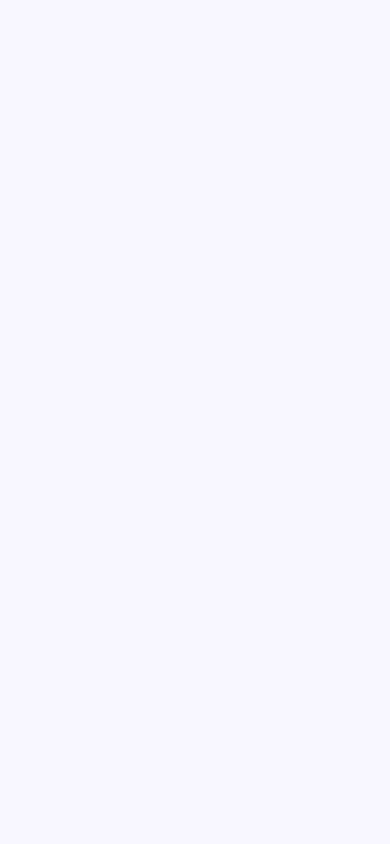
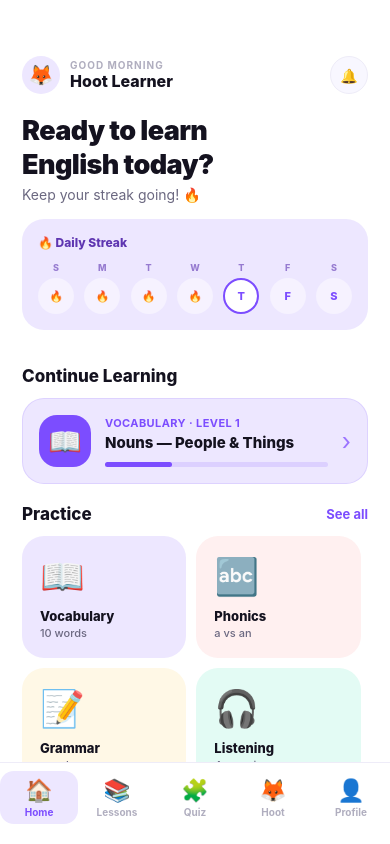
Before and after one commit to holycmx/hoot, a React Native app: screen / in a window 390 px wide. Built offline with nearby package versions, Linux system fonts and the light colour scheme.

Commit message:
Add home screen

```diff
--- a/App.js
+++ b/App.js
@@ -1,5 +1,5 @@
 import { useState } from 'react';
-import { StyleSheet, View } from 'react-native';
+import HomeScreen from './screens/HomeScreen';
 import SplashScreen from './screens/SplashScreen';
 
 export default function App() {
@@ -9,14 +9,5 @@ export default function App() {
     return <SplashScreen onFinish={() => setShowSplash(false)} />;
   }
 
-  return (
-    <View style={styles.container} />
-  );
+  return <HomeScreen />;
 }
-
-const styles = StyleSheet.create({
-  container: {
-    flex: 1,
-    backgroundColor: '#F8F7FF',
-  },
-});
--- /dev/null
+++ b/screens/HomeScreen.js
@@ -0,0 +1,151 @@
+import { ScrollView, StyleSheet, Text, TouchableOpacity, View } from 'react-native';
+import { colors } from '../constants/colors';
+import { typography } from '../constants/typography';
+
+export default function HomeScreen() {
+  return (
+    <View style={styles.container}>
+
+      {/* Header */}
+      <View style={styles.header}>
+        <View style={styles.topRow}>
+          <View style={styles.userRow}>
+            <View style={styles.avatar}>
+              <Text style={styles.avatarText}>🦊</Text>
+            </View>
+            <View>
+              <Text style={styles.greeting}>GOOD MORNING</Text>
+              <Text style={styles.name}>Hoot Learner</Text>
+            </View>
+          </View>
+          <View style={styles.bell}>
+            <Text>🔔</Text>
+          </View>
+        </View>
+        <Text style={styles.headline}>Ready to learn{'\n'}English today?</Text>
+        <Text style={styles.subline}>Keep your streak going! 🔥</Text>
+
+        {/* Streak tracker */}
+        <View style={styles.streakCard}>
+          <Text style={styles.streakTitle}>🔥 Daily Streak</Text>
+          <View style={styles.streakDays}>
+            {['S','M','T','W','T','F','S'].map((d, i) => (
+              <View key={i} style={styles.dayWrap}>
+                <Text style={styles.dayLbl}>{d}</Text>
+                <View style={[styles.dayCircle, i === 4 && styles.dayToday]}>
+                  <Text style={styles.dayText}>{i < 4 ? '🔥' : d}</Text>
+                </View>
+              </View>
+            ))}
+          </View>
+        </View>
+      </View>
+
+      <ScrollView style={styles.body} showsVerticalScrollIndicator={false}>
+
+        {/* Continue */}
+        <View style={styles.sectionHeader}>
+          <Text style={styles.sectionTitle}>Continue Learning</Text>
+        </View>
+        <TouchableOpacity style={styles.continueCard}>
+          <View style={styles.continueIco}>
+            <Text style={styles.continueIcoText}>📖</Text>
+          </View>
+          <View style={styles.continueInfo}>
+            <Text style={styles.continueTag}>VOCABULARY · LEVEL 1</Text>
+            <Text style={styles.continueTitle}>Nouns — People & Things</Text>
+            <View style={styles.progressBar}>
+              <View style={[styles.progressFill, { width: '30%' }]} />
+            </View>
+          </View>
+          <Text style={styles.continueArr}>›</Text>
+        </TouchableOpacity>
+
+        {/* Practice grid */}
+        <View style={styles.sectionHeader}>
+          <Text style={styles.sectionTitle}>Practice</Text>
+          <Text style={styles.sectionLink}>See all</Text>
+        </View>
+        <View style={styles.grid}>
+          {[
+            { ico: '📖', label: 'Vocabulary', sub: '10 words', color: colors.vocabSoft, accent: colors.vocab },
+            { ico: '🔤', label: 'Phonics', sub: 'a vs an', color: colors.phonicsSoft, accent: colors.phonics },
+            { ico: '📝', label: 'Grammar', sub: 'a and an', color: colors.grammarSoft, accent: colors.grammar },
+            { ico: '🎧', label: 'Listening', sub: '4 exercises', color: colors.listeningSoft, accent: colors.listening },
+          ].map((item, i) => (
+            <TouchableOpacity key={i} style={[styles.card, { backgroundColor: item.color }]}>
+              <Text style={styles.cardIco}>{item.ico}</Text>
+              <Text style={styles.cardLabel}>{item.label}</Text>
+              <Text style={styles.cardSub}>{item.sub}</Text>
+            </TouchableOpacity>
+          ))}
+        </View>
+
+        <View style={{ height: 32 }} />
+      </ScrollView>
+
+      {/* Nav bar */}
+      <View style={styles.navbar}>
+        {[
+          { ico: '🏠', label: 'Home', active: true },
+          { ico: '📚', label: 'Lessons', active: false },
+          { ico: '🧩', label: 'Quiz', active: false },
+          { ico: '🦊', label: 'Hoot', active: false },
+          { ico: '👤', label: 'Profile', active: false },
+        ].map((item, i) => (
+          <TouchableOpacity key={i} style={[styles.navItem, item.active && styles.navItemActive]}>
+            <Text style={styles.navIco}>{item.ico}</Text>
+            <Text style={[styles.navLabel, item.active && styles.navLabelActive]}>{item.label}</Text>
+          </TouchableOpacity>
+        ))}
+      </View>
+
+    </View>
+  );
+}
+
+const styles = StyleSheet.create({
+  container: { flex: 1, backgroundColor: colors.bg },
+  header: { paddingTop: 56, paddingHorizontal: 22, paddingBottom: 16, backgroundColor: colors.bg },
+  topRow: { flexDirection: 'row', alignItems: 'center', justifyContent: 'space-between', marginBottom: 20 },
+  userRow: { flexDirection: 'row', alignItems: 'center', gap: 10 },
+  avatar: { width: 38, height: 38, borderRadius: 19, backgroundColor: colors.primarySoft, alignItems: 'center', justifyContent: 'center' },
+  avatarText: { fontSize: 20 },
+  greeting: { fontSize: typography.xs, fontWeight: typography.bold, color: colors.ink3, letterSpacing: 1 },
+  name: { fontSize: typography.lg, fontWeight: typography.extrabold, color: colors.ink },
+  bell: { width: 38, height: 38, borderRadius: 19, backgroundColor: colors.bg2, alignItems: 'center', justifyContent: 'center', borderWidth: 1.5, borderColor: colors.border },
+  headline: { fontSize: 27, fontWeight: '900', color: colors.ink, letterSpacing: -0.6, lineHeight: 34, marginBottom: 4 },
+  subline: { fontSize: typography.md, color: colors.ink2, marginBottom: 16 },
+  streakCard: { backgroundColor: colors.primarySoft, borderRadius: 22, padding: 16 },
+  streakTitle: { fontSize: typography.sm, fontWeight: typography.extrabold, color: colors.primaryDark, marginBottom: 12 },
+  streakDays: { flexDirection: 'row', justifyContent: 'space-between' },
+  dayWrap: { alignItems: 'center', gap: 5 },
+  dayLbl: { fontSize: 9, fontWeight: '800', color: colors.primaryDark, opacity: 0.6 },
+  dayCircle: { width: 36, height: 36, borderRadius: 18, backgroundColor: 'rgba(255,255,255,0.45)', alignItems: 'center', justifyContent: 'center' },
+  dayToday: { backgroundColor: '#fff', borderWidth: 2, borderColor: colors.primary },
+  dayText: { fontSize: 11, fontWeight: '800', color: colors.primary },
+  body: { flex: 1, paddingHorizontal: 22 },
+  sectionHeader: { flexDirection: 'row', justifyContent: 'space-between', alignItems: 'center', marginTop: 20, marginBottom: 12 },
+  sectionTitle: { fontSize: 17, fontWeight: '800', color: colors.ink },
+  sectionLink: { fontSize: 13, fontWeight: '700', color: colors.primary },
+  continueCard: { backgroundColor: '#EDE7FF', borderRadius: 22, padding: 16, flexDirection: 'row', alignItems: 'center', gap: 14, borderWidth: 1.5, borderColor: 'rgba(124,77,255,0.14)' },
+  continueIco: { width: 52, height: 52, borderRadius: 18, backgroundColor: colors.primary, alignItems: 'center', justifyContent: 'center' },
+  continueIcoText: { fontSize: 27 },
+  continueInfo: { flex: 1 },
+  continueTag: { fontSize: 11, fontWeight: '700', color: colors.primary, marginBottom: 3, letterSpacing: 0.4 },
+  continueTitle: { fontSize: 15, fontWeight: '800', color: colors.ink, marginBottom: 10 },
+  progressBar: { height: 5, backgroundColor: 'rgba(124,77,255,0.15)', borderRadius: 4 },
+  progressFill: { height: 5, backgroundColor: colors.primary, borderRadius: 4 },
+  continueArr: { fontSize: 24, color: colors.primaryMid },
+  grid: { flexDirection: 'row', flexWrap: 'wrap', gap: 10 },
+  card: { width: '47.5%', borderRadius: 22, padding: 18 },
+  cardIco: { fontSize: 36, marginBottom: 10 },
+  cardLabel: { fontSize: 13, fontWeight: '800', color: colors.ink, marginBottom: 2 },
+  cardSub: { fontSize: 11, fontWeight: '500', color: colors.ink2 },
+  navbar: { flexDirection: 'row', backgroundColor: '#fff', borderTopWidth: 1, borderTopColor: colors.border, paddingBottom: 20, paddingTop: 8 },
+  navItem: { flex: 1, alignItems: 'center', gap: 3, paddingVertical: 6, borderRadius: 14 },
+  navItemActive: { backgroundColor: colors.primarySoft },
+  navIco: { fontSize: 22 },
+  navLabel: { fontSize: 10, fontWeight: '700', color: colors.ink3 },
+  navLabelActive: { color: colors.primary },
+});
```
